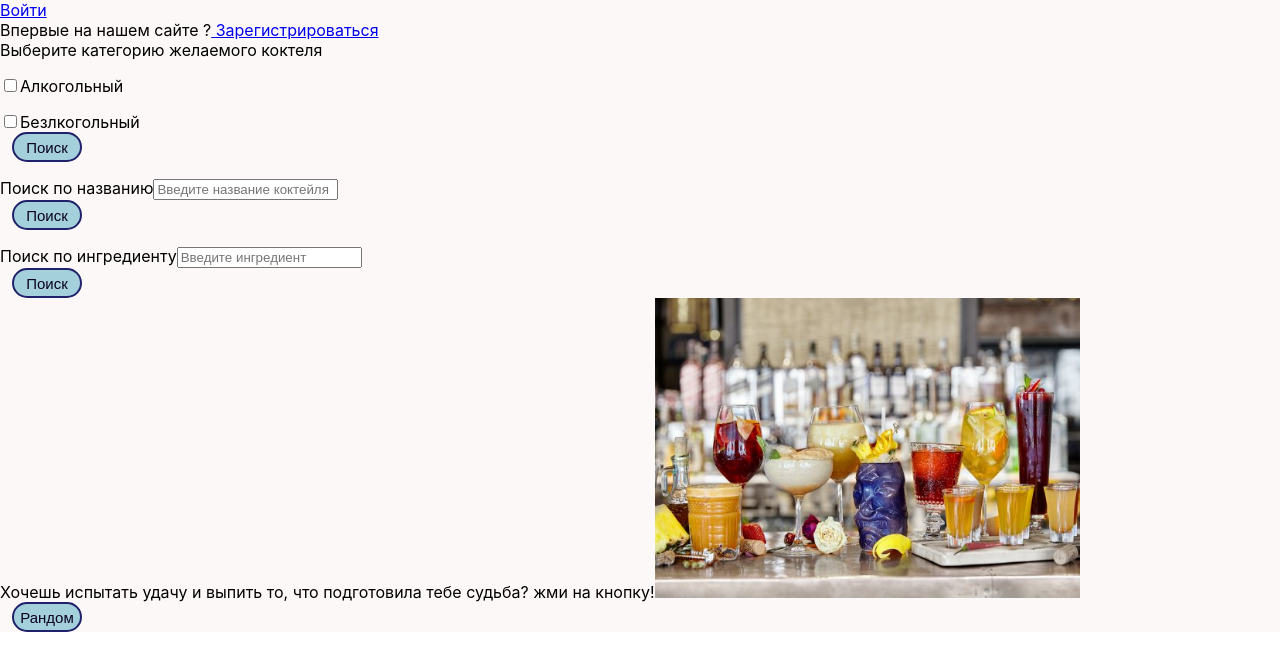
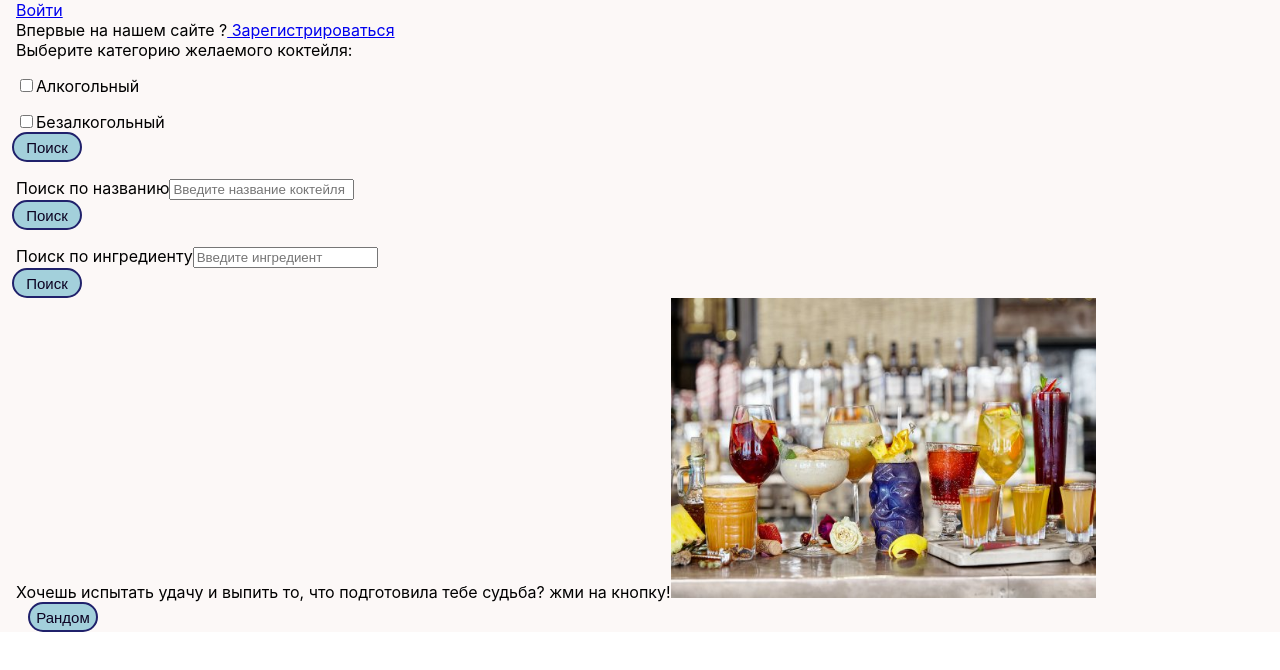
Before and after one commit to mokhova813/tenpr, a React (Create React App) app in the folder pro1/: page / in a window 1280 px wide. Shown: the top 670 px of the page. Built offline with nearby package versions, Linux system fonts and the light colour scheme.

Commit message:
отступы и выранивание

```diff
--- a/pro1/src/pages/Home.css
+++ b/pro1/src/pages/Home.css
@@ -1,11 +1,17 @@
 .form-group {
     position: auto;
     padding-top: 1rem;
+
    }
    .form-label {
     position: auto;
     padding-top: 1rem;
+
    }
 div {
     background-color: #FCF8F7;
+
+
+    text-indent: 1em; /* Отступ первой строки */
+    text-align: justify; /* Выравнивание по ширине */
     }
--- a/pro1/src/pages/Home.jsx
+++ b/pro1/src/pages/Home.jsx
@@ -26,12 +26,12 @@ export default class Home extends React.Component {
         <Row>
         <Col md={4} sm={4}>
         <Form>
-          <Form.Label>Выберите категорию желаемого коктеля </Form.Label>
+          <Form.Label>Выберите категорию желаемого коктейля: </Form.Label>
           <Form.Group controlId="formBasicCheckbox">
             <Form.Check type="checkbox" label="Алкогольный" />
           </Form.Group>
           <Form.Group controlId="formBasicCheckbox">
-            <Form.Check type="checkbox" label="Безлкогольный" />
+            <Form.Check type="checkbox" label="Безалкогольный" />
           </Form.Group>
           <Link to="/resultSearch">
             <MyBatton caption="Поиск" onClick={() => { }}></MyBatton>
```
Also changed, not shown: pro1/src/img/snowf.jpg (added).
